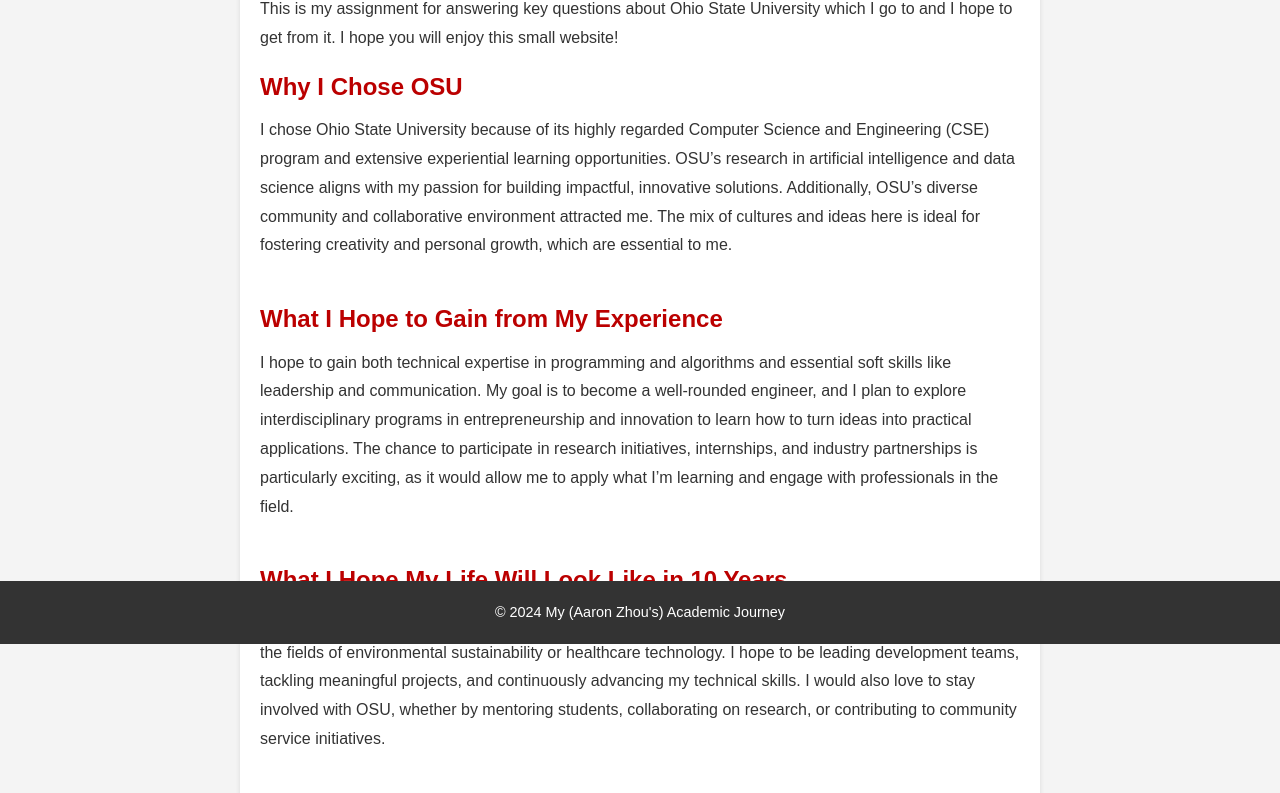
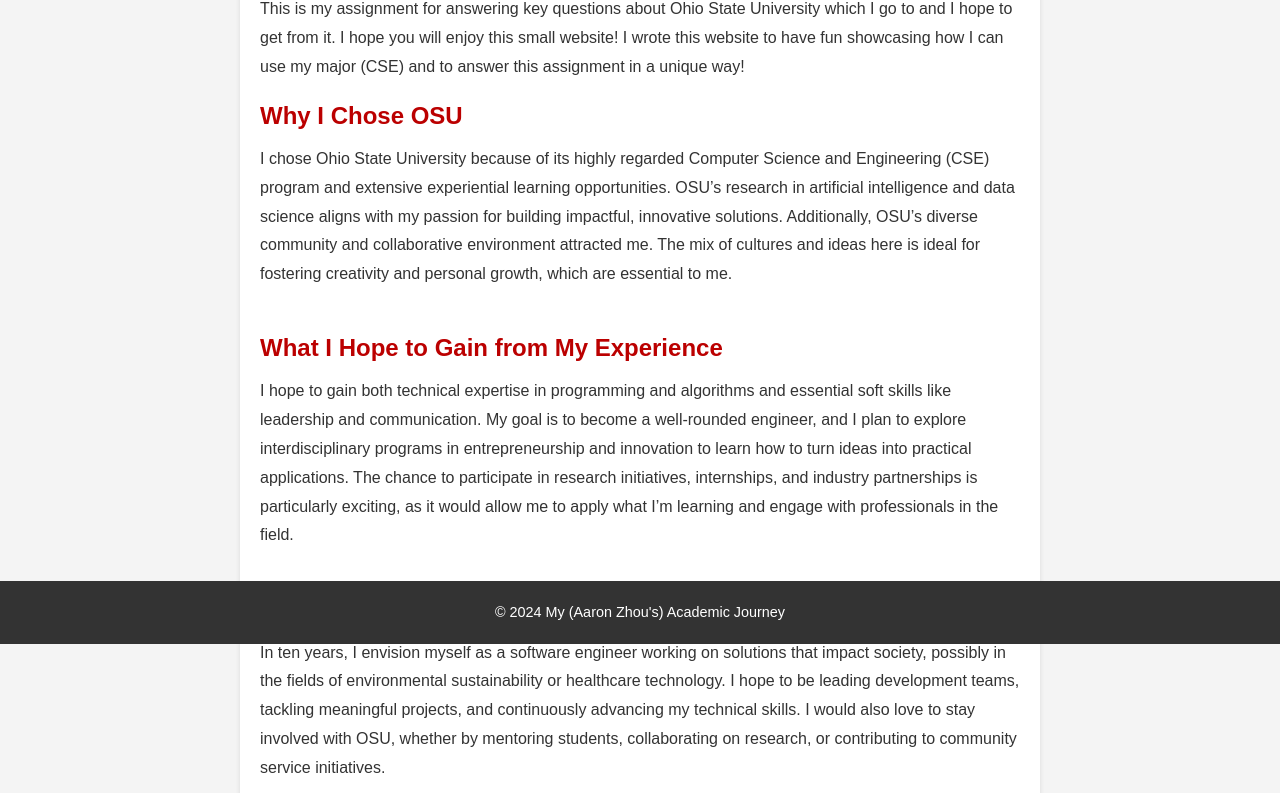
Before and after one commit to AaronMZhou/Academic-Identity, a plain HTML site: page index.html in a window 1280 px wide. Shown: the part 156-949 px from the top of the page. Drawn offline with Linux system fonts and the light colour scheme.

Commit message:
added stuff to the description

```diff
--- a/index.html
+++ b/index.html
@@ -22,7 +22,9 @@
 
 <div class="container">
     <h1>Aaron Zhou's Academic Identity Website</h1>
-    <p>This is my assignment for answering key questions about Ohio State University which I go to and I hope to get from it. I hope you will enjoy this small website!</p>
+    <p>This is my assignment for answering key questions about Ohio State University which I go to and I hope to get from it. I hope you will enjoy this small website!
+        I wrote this website to have fun showcasing how I can use my major (CSE) and to answer this assignment in a unique way!
+    </p>
 
     <section id="why-osu" class="section">
         <h2>Why I Chose OSU</h2>
```
